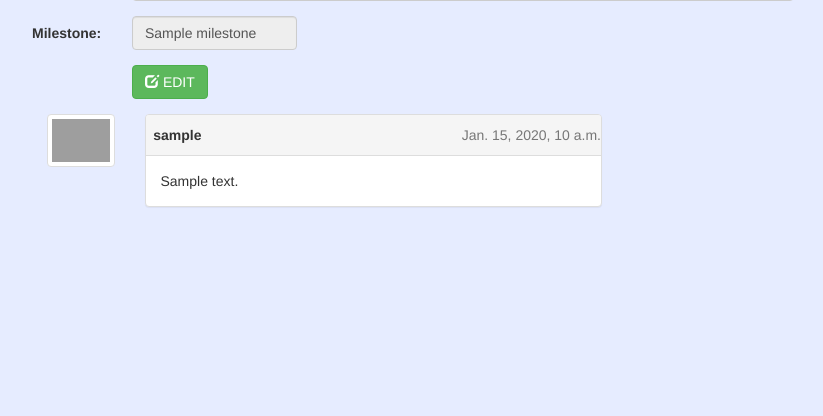
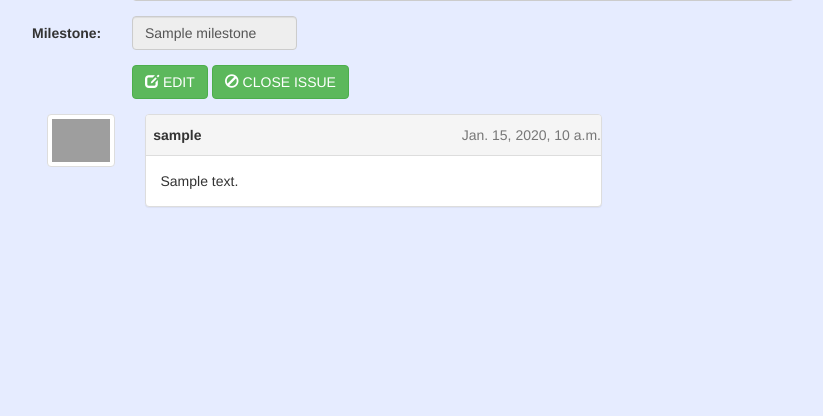
Before and after one commit to igen-ftn/igenhub, a Django app: page /1/1/issues/1/ in a window 1280 px wide. Shown: the part 384-800 px from the top of the page, without its empty margins (38-861 px from the left). Run offline with Django 3.2, Linux system fonts and the light colour scheme; tables that the repository leaves empty hold one stand-in row (values such as "Sample post"); some libraries are stand-ins or nearby versions; grey boxes are pictures that could not be loaded.

Commit message:
Closing issue done

```diff
--- a/igenapp/templates/igenapp/issues/issue_details.html
+++ b/igenapp/templates/igenapp/issues/issue_details.html
@@ -37,6 +37,7 @@
         <div class="form-group">
             <div class="col-sm-10" style="margin-left:100px;">
                 <button class="btn btn-success btn-circle text-uppercase"><span class="glyphicon glyphicon-edit"></span>  Edit</button>
+                <a href="/{{owner_name}}/{{repo_name}}/issues/close/{{issue.id}}/" class="btn btn-success btn-circle text-uppercase"><span class="glyphicon glyphicon-ban-circle"></span>  Close Issue</a>
             </div>
         </div>
     </form>
--- a/igenapp/templates/igenapp/issues/issues.html
+++ b/igenapp/templates/igenapp/issues/issues.html
@@ -113,6 +113,7 @@
                         {{ user }} {% if forloop.last == False %} , {% endif %}
                     {% endfor %} </p>
                 {% endif %}
+                <p><b>Status:</b> {{issue.get_status_display}}</p>
             </div>
         </div>
     </div>
--- a/igenapp/urls.py
+++ b/igenapp/urls.py
@@ -12,6 +12,7 @@ urlpatterns = [
     url(r'^(?P<owner_name>[\w-]+)/(?P<repo_name>[\w-]+)/add_issue/(?P<issue_id>\d+)/$', views.add_issue, name='add_issue'),
     url(r'^(?P<owner_name>[\w-]+)/(?P<repo_name>[\w-]+)/issues/(?P<issue_id>\d+)/$', views.issue_details, name='issue_details'),
     url(r'^(?P<owner_name>[\w-]+)/(?P<repo_name>[\w-]+)/issues/search/$', views.search, name='search'),
+    url(r'^(?P<owner_name>[\w-]+)/(?P<repo_name>[\w-]+)/issues/close/(?P<issue_id>\d+)/$', views.close, name='close'),
     url(r'^(?P<owner_name>[\w-]+)/(?P<repo_name>[\w-]+)/milestones/$', views.milestones, name='milestones'),
     url(r'^(?P<owner_name>[\w-]+)/(?P<repo_name>[\w-]+)/add_milestone/$', views.add_milestone, name='add_milestone'),
     url(r'^(?P<owner_name>[\w-]+)/(?P<repo_name>[\w-]+)/milestones/(?P<milestone_id>\d+)/$', views.remove_milestone, name='remove_milestone'),
--- a/igenapp/views.py
+++ b/igenapp/views.py
@@ -113,6 +113,20 @@ def issue_details(request, owner_name, repo_name, issue_id):
     comments = Comment.objects.filter(issue = issue).order_by('date')
     return render(request, 'igenapp/issues/issue_details.html', {'issue': issue, 'comments': comments,
                                                                  'owner_name': owner_name, 'repo_name': repo_name})
+
+
+def close(request, owner_name, repo_name, issue_id):
+    issue = get_object_or_404(Issue, pk=issue_id)
+    print(issue)
+    issue.status = 'C'
+    issue.save()
+
+    issues_list = Issue.objects.order_by('-date')
+    user_list = User.objects.all()  # DOBITI SAMO AUTORE
+    milestone_list = Milestone.objects.all()
+    return render(request, 'igenapp/issues/issues.html', {'issues': issues_list, 'users': user_list,
+                                                          'milestones': milestone_list, 'owner_name': owner_name,
+                                                          'repo_name': repo_name})
 
 
 def search(request, owner_name, repo_name):
```
